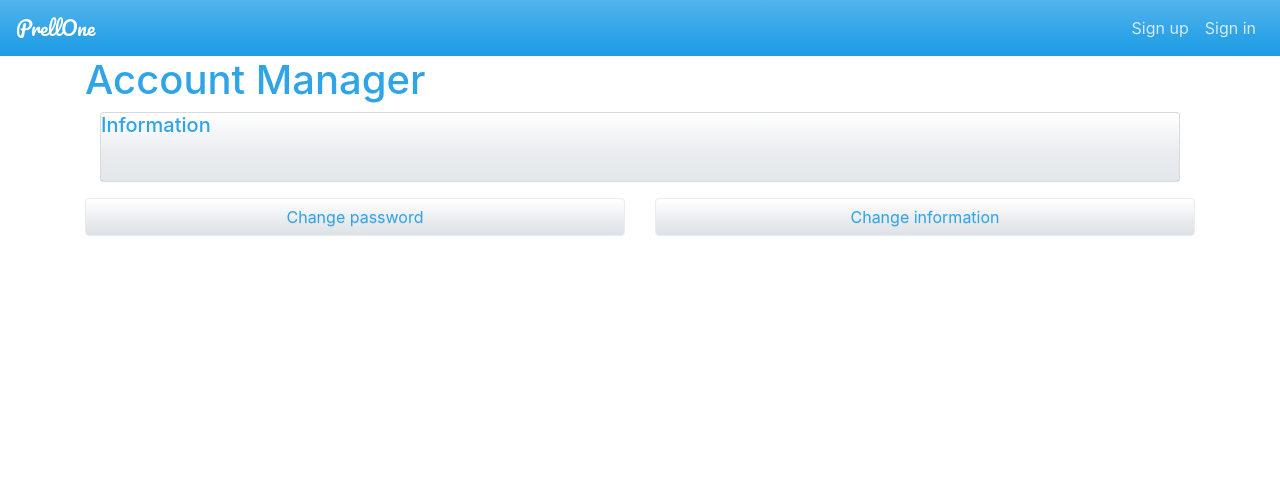
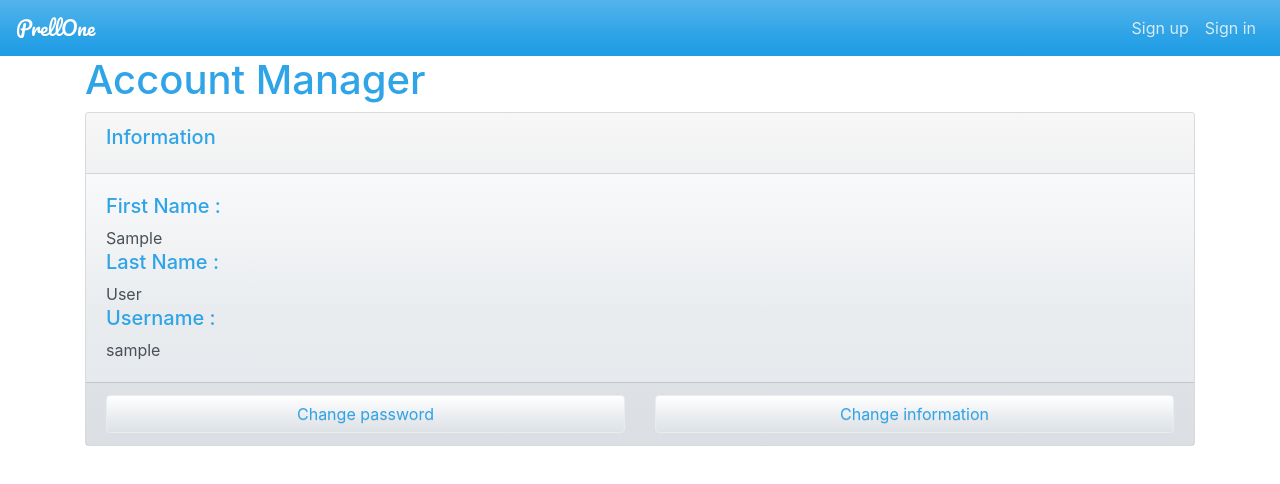
Before and after one commit to hardcoded/PrellOne-client, a React (Create React App) app: page /account in a window 1280 px wide. Shown: the top 484 px of the page. Built offline with nearby package versions, Linux system fonts and the light colour scheme; sample sign-in values are in the browser's storage.

Commit message:
[Add] show account info from back

```diff
--- a/src/components/Account.js
+++ b/src/components/Account.js
@@ -1,22 +1,28 @@
 import React from 'react';
 import { Link } from 'react-router-dom'
-import { Button, Container, Col, Row, Card, CardText, CardTitle} from 'reactstrap'
+import { Button, Container, Col, Row, Card, CardHeader, CardBody, CardText, CardTitle, CardFooter} from 'reactstrap'
 import PropTypes from  'prop-types'
 
-const Account = ({id, firstname, lastname, username}) => (
-        <div>
+const Account = ({firstname, lastname, username}) => (
         <Container>
             <header>
                     <h1>Account Manager</h1>
             </header>
-            <Col>
             <Card className="bg-light mb-3">
+                <CardHeader>
                     <CardTitle>Information</CardTitle>
-            <CardText>{firstname}</CardText>
-            <CardText>{lastname}</CardText>
-            <CardText>{username}</CardText>
-            </Card>
-            </Col>
+                </CardHeader>
+                <CardBody>
+                    <CardText>
+                        <h5>First Name : </h5>
+                        {firstname}
+                        <h5>Last Name : </h5>
+                        {lastname}
+                        <h5>Username : </h5>
+                        {username}
+                    </CardText>
+                </CardBody>
+                <CardFooter>
                     <Row>
                         <Col xs="6">
                             <Button block>
@@ -25,7 +31,7 @@ const Account = ({id, firstname, lastname, username}) => (
                                 </Link>
                             </Button>
                         </Col>
-            <Col>
+                        <Col xs="6">
                             <Button block>
                                 <Link  to={"/updateInfo"} >
                                 Change information
@@ -33,12 +39,12 @@ const Account = ({id, firstname, lastname, username}) => (
                             </Button>
                         </Col>
                     </Row>
+                </CardFooter>
+            </Card>
         </Container>
-        </div>
     )
 
 Account.propTypes={
-    id: PropTypes.string.isRequired,
     username: PropTypes.string,
     firstname: PropTypes.string,
     lastname: PropTypes.string,
--- a/src/containers/Account.container.js
+++ b/src/containers/Account.container.js
@@ -2,7 +2,9 @@ import { connect } from 'react-redux'
 import Account from '../components/Account'
 
 const mapStateToProps = (state, ownProps) => ({
-  user: state.home.user
+  firstname: state.home.user.firstName,
+  lastname: state.home.user.lastName,
+  username: state.home.user.username
 })
 
 const mapDispatchToProps = dispatch => ({})
--- a/src/reducers/account.reducer.js
+++ b/src/reducers/account.reducer.js
@@ -1,6 +1,4 @@
-import demoData from '../components/demo-data'
-
-const account = (state = demoData.users, action) => {
+const account = (state = {}, action) => {
     switch (action.type) {
         default:
             return state
```
Lines whose indentation alone changed are shown as unchanged.
